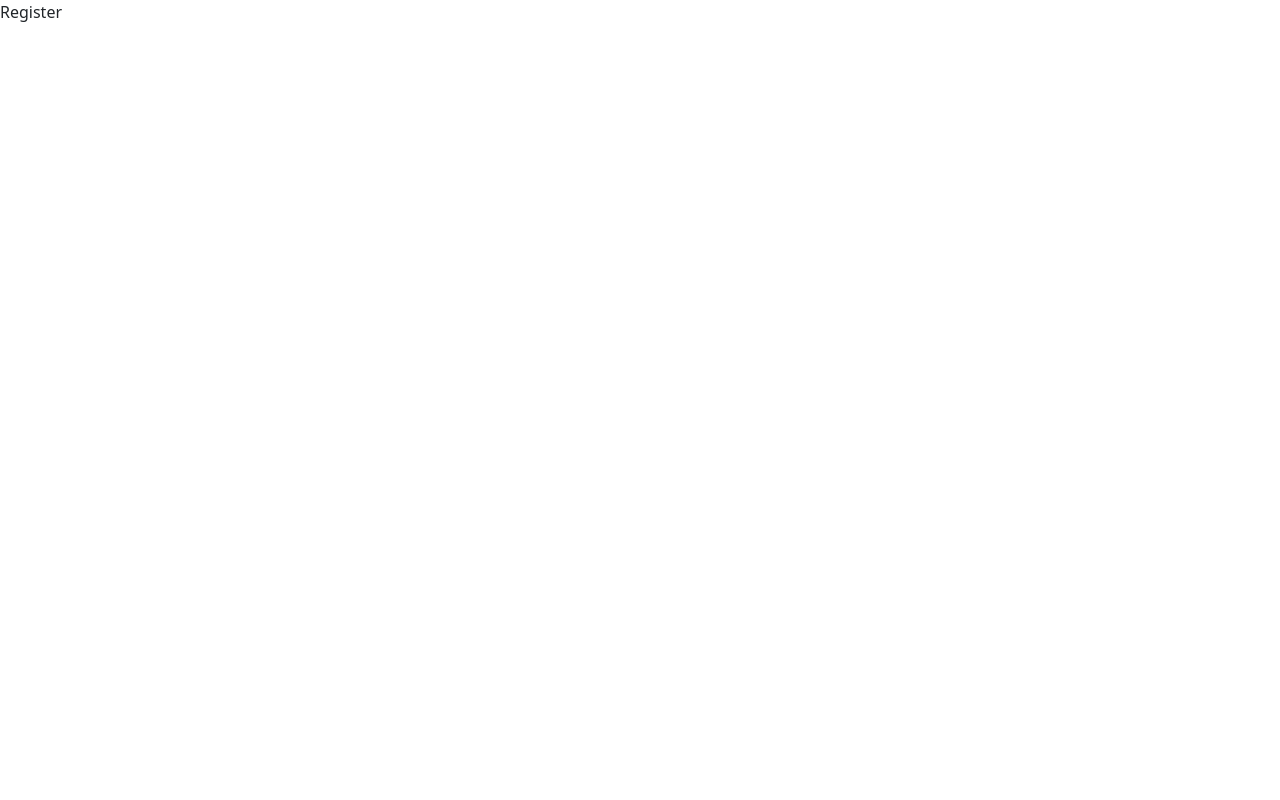
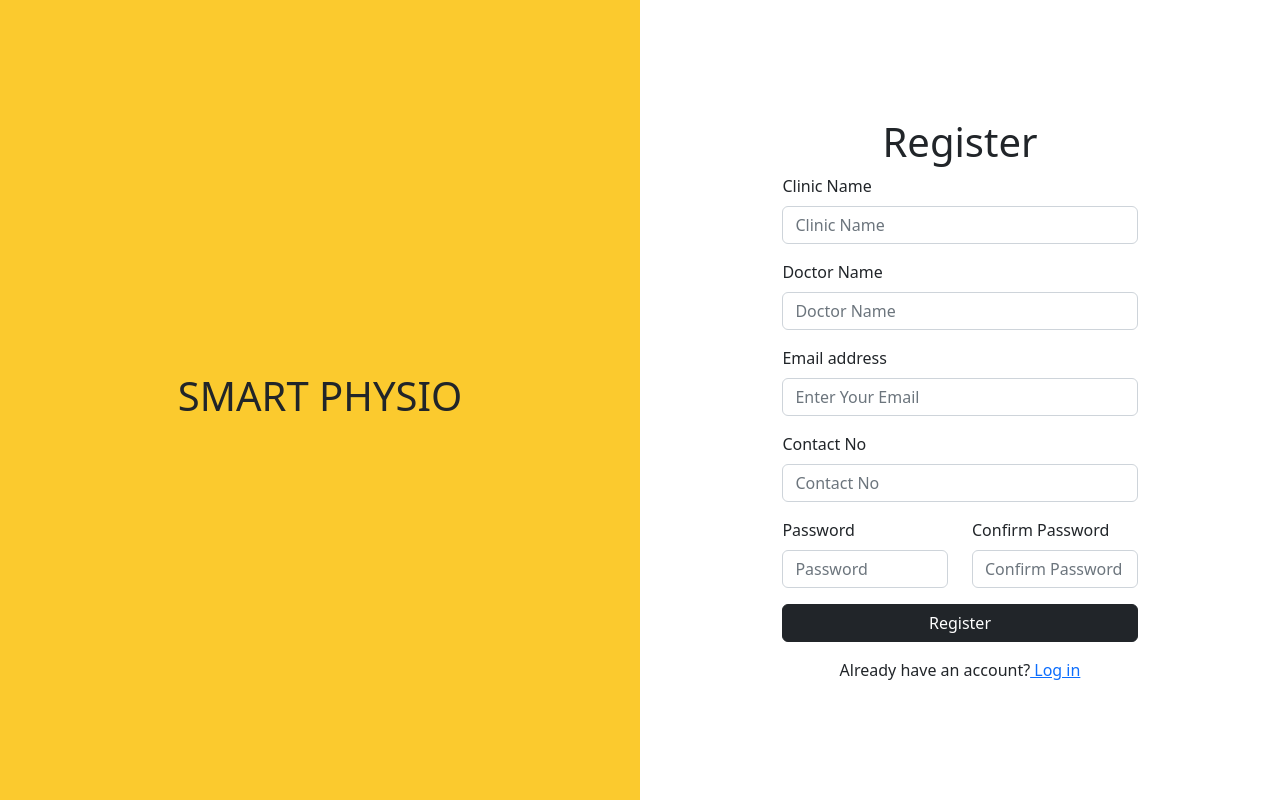
Before and after one commit to pg006/Smartphysio, a React (Create React App) app: page /register in a window 1280 px wide. Built offline with nearby package versions, Linux system fonts and the light colour scheme.

Commit message:
RegisterPageUi

```diff
--- a/src/component/auth/login/Login.js
+++ b/src/component/auth/login/Login.js
@@ -1,8 +1,13 @@
 import React from 'react'
 import { Row, Col, Container, Form, Button } from "react-bootstrap";
+import { useNavigate } from 'react-router-dom';
 
 import './Login.scss'
 const Login = () => {
+  let navigate = useNavigate();
+  const RouteChange = (path) => {
+    navigate(path);
+  };
   return (
     <React.Fragment>
       <Row className='login-page'>
@@ -23,12 +28,12 @@ const Login = () => {
                   <Form.Control type="password" placeholder="Password" className='mt-2' />
                 </Form.Group>
                 <div className='f-pass'>
-                  <span>forgot password?</span>
+                  forgot password?
                 </div>
                 <Button variant="dark" type="submit" className='login-button'>
                   Login
                 </Button>
-                <Button variant="light" type="submit" className='register-button'>
+                <Button variant="light" type="submit" className='register-button' onClick={() => RouteChange("/register")}>
                   Register
                 </Button>
               </Form>
--- a/src/component/auth/register/Register.js
+++ b/src/component/auth/register/Register.js
@@ -1,8 +1,72 @@
 import React from 'react'
+import { Col, Form, Row, Button, FormControl, Container, } from 'react-bootstrap'
+import { Link } from 'react-router-dom'
+import "./Register.scss"
 
 const Register = () => {
   return (
-    <div>Register</div>
+    <Row className='main-div'>
+      <Col lg={6} sm={6} md={6} className='left-part d-flex justify-content-center align-items-center'>
+        <h1>SMART PHYSIO</h1>
+      </Col>
+      <Col lg={6} sm={6} md={6} className='right-part  d-flex justify-content-center align-items-center'>
+        <Container>
+          <Form>
+            <div className='header'>
+              <h1>Register</h1>
+            </div>
+            <div className='register'>
+
+                <Form.Group className="mb-3" controlId="formBasicEmail">
+                  <label>Clinic Name</label>
+                  <FormControl className='mt-2' type="text" placeholder="Clinic Name" />
+                </Form.Group>
+
+
+                <Form.Group className="mb-3" controlId="formBasicEmail">
+                  <label>Doctor Name</label>
+                  <FormControl  className='mt-2' type="text" placeholder="Doctor Name" />
+                </Form.Group>
+
+                <Form.Group className="mb-3" controlId="formBasicEmail">
+                  <label>Email address</label>
+                  <FormControl className='mt-2'type="email" placeholder="Enter Your Email" />
+                </Form.Group>
+
+                <Form.Group className="mb-3" controlId="formBasicEmail">
+                  <label>Contact No</label>
+                  <FormControl className='mt-2'placeholder="Contact No" />
+                </Form.Group>
+
+              <Row>
+                <Col lg={6} sm={6} md={3}>
+                  <Form.Group className="mb-3" controlId="formBasicPassword">
+                    <label>Password</label>
+                    <FormControl className='mt-2' type="password" placeholder="Password" />
+                  </Form.Group>
+                </Col>
+
+                <Col lg={6} sm={6} md={3}>
+                  <Form.Group className="mb-3" controlId="formBasicPassword">
+                    <label>Confirm Password</label>
+                    <FormControl className='mt-2' type="password" placeholder="Confirm Password" />
+                  </Form.Group>
+                </Col>
+              </Row>
+
+              <Button variant="dark" type="submit">
+                Register
+              </Button>
+              <div className="d-flex justify-content-center">
+                <span className='mt-3'>
+                  Already have an account?<Link to="/"> Log in</Link>
+                </span>
+              </div>
+            </div>
+          </Form>
+        </Container>
+      </Col>
+    </Row>
   )
 }
 
--- /dev/null
+++ b/src/component/auth/register/Register.scss
@@ -0,0 +1,27 @@
+.main-div {
+    height: 100vh;
+    margin: 0 !important;
+
+    .left-part {
+
+        background-color: #FBCA2E;
+    }
+
+    .right-part {
+
+
+            .header {
+
+                text-align: center;
+            }
+
+            .register {
+                margin: 0 20%;
+
+                Button {
+                    width: 100%;
+                }
+            }
+
+    }
+}
```
Also changed, not shown: 1 other file (tests, documents, lock files or other folders).
